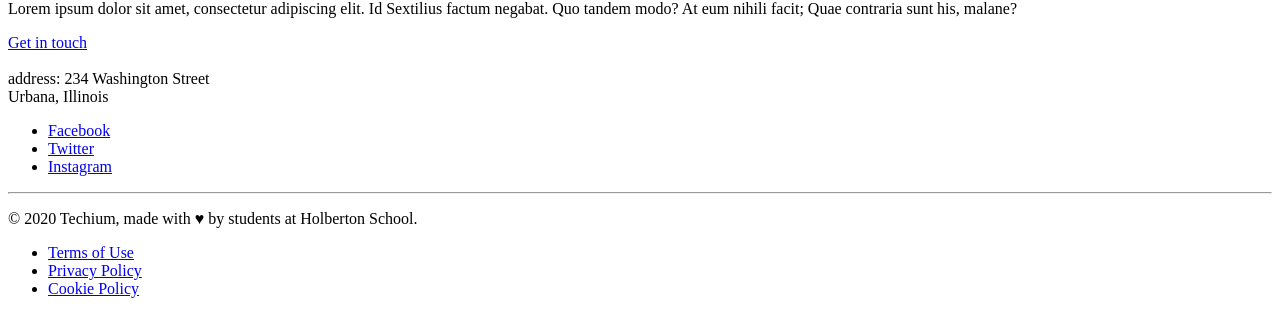
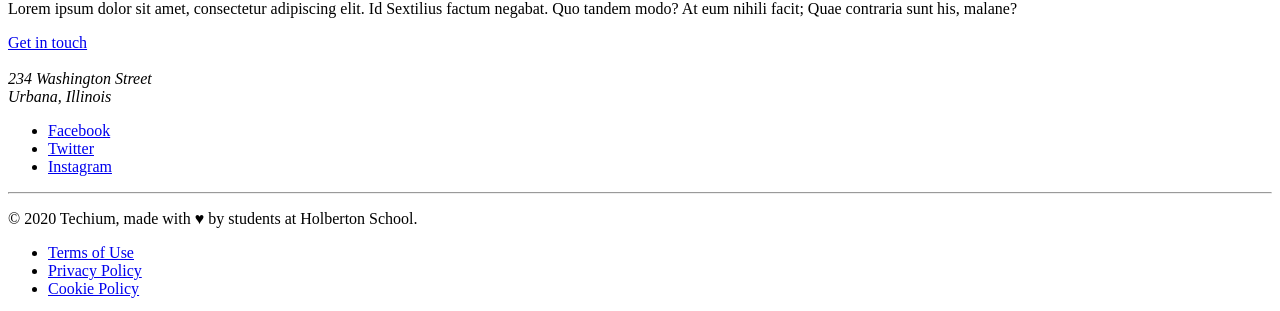
Before and after one commit to jvcortes/web_front_end-quickstart, a plain HTML site: page 0x00-html_advanced/31-index.html in a window 1280 px wide. Shown: the part 2316-2627 px from the top of the page. Drawn offline with Linux system fonts and the light colour scheme.

Commit message:
(0x00) fix: task 31
added `address` tag

```diff
--- a/0x00-html_advanced/31-index.html
+++ b/0x00-html_advanced/31-index.html
@@ -224,8 +224,10 @@
     <br />
     <!-- Footer -->
     <footer>
-      address: 234 Washington Street<br/>
+      <address>
+      234 Washington Street<br/>
       Urbana, Illinois
+      </address>
       <div>
         <ul>
           <li>
```
